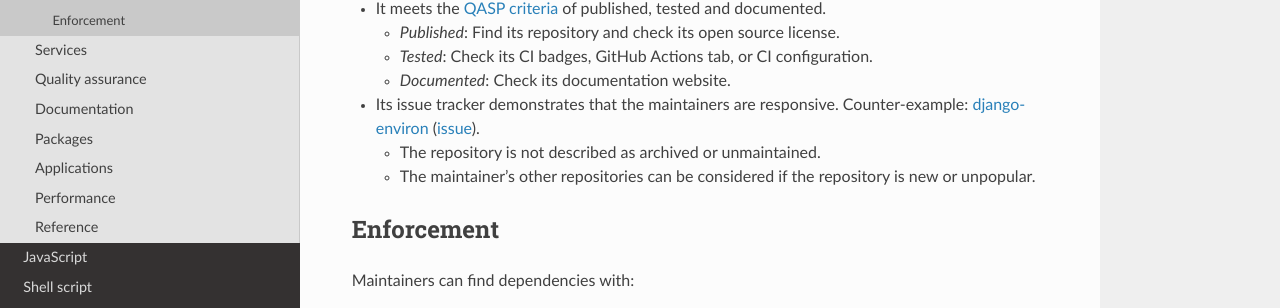
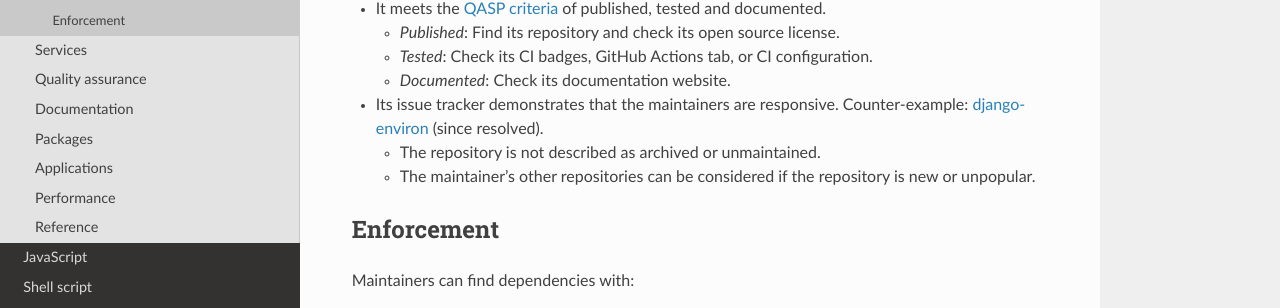
Before and after one commit to open-contracting/software-development-handbook, a Sphinx documentation site: the page built from docs/python/preferences.rst, in a window 1280 px wide and 900 px high, scrolled down 1359 px. Shown: the part 351-659 px from the top of the window. Built offline with Sphinx 7.4.7 and the Read the Docs theme 2.0.0, drawn with Linux system fonts in a browser that asks for light colours.

Commit message:
python/preferences: Update status of counter-example

```diff
--- a/docs/python/preferences.rst
+++ b/docs/python/preferences.rst
@@ -57,7 +57,7 @@ A preferred package should meet the following criteria:
    -  *Tested*: Check its CI badges, GitHub Actions tab, or CI configuration.
    -  *Documented*: Check its documentation website.
 
--  Its issue tracker demonstrates that the maintainers are responsive. Counter-example: `django-environ <https://github.com/joke2k/django-environ/pull/291>`__ (`issue <https://github.com/OpenDataServices/lib-cove-web/issues/80>`__).
+-  Its issue tracker demonstrates that the maintainers are responsive. Counter-example: `django-environ <https://github.com/joke2k/django-environ/pull/291>`__ (since resolved).
 
    -  The repository is not described as archived or unmaintained.
    -  The maintainer's other repositories can be considered if the repository is new or unpopular.
```
